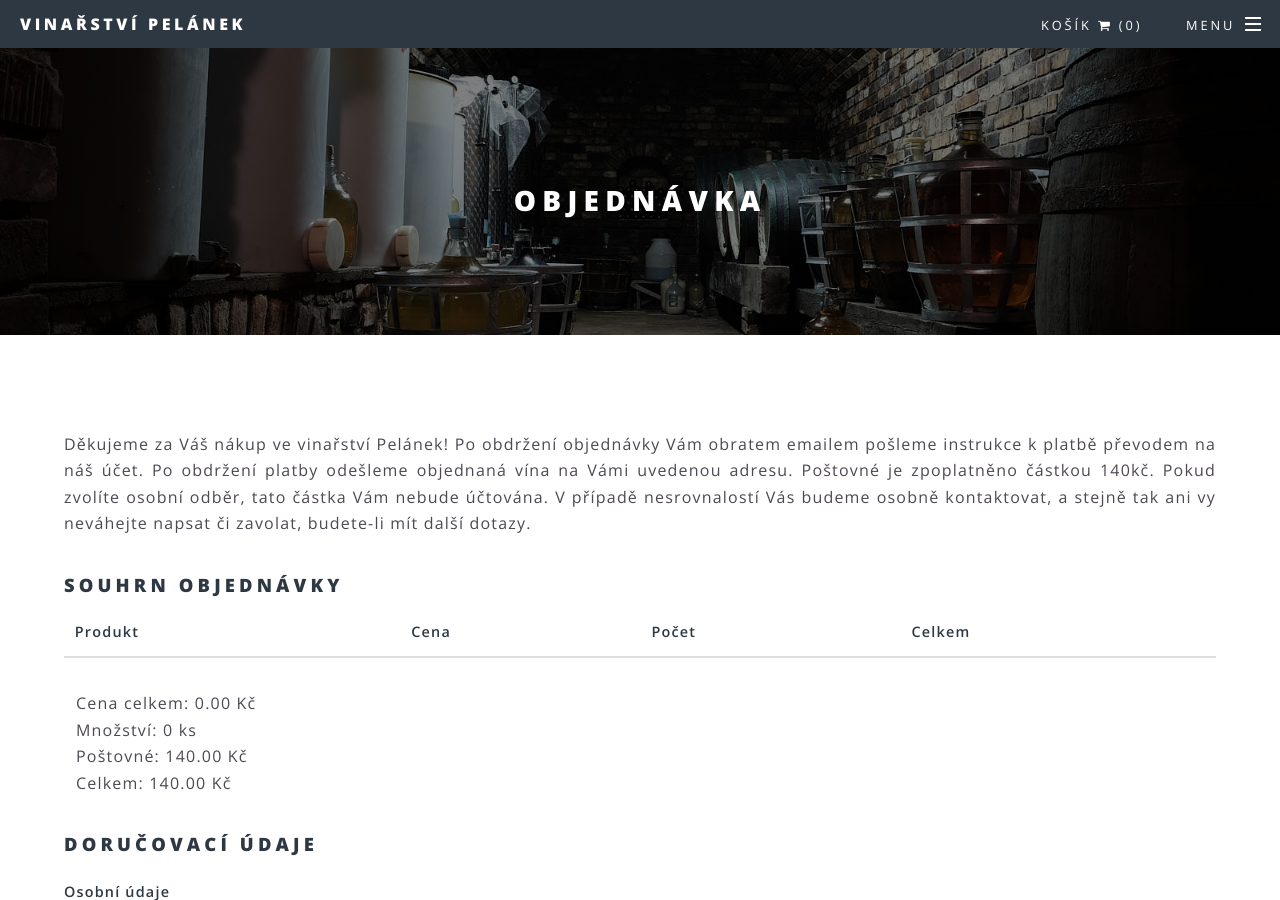
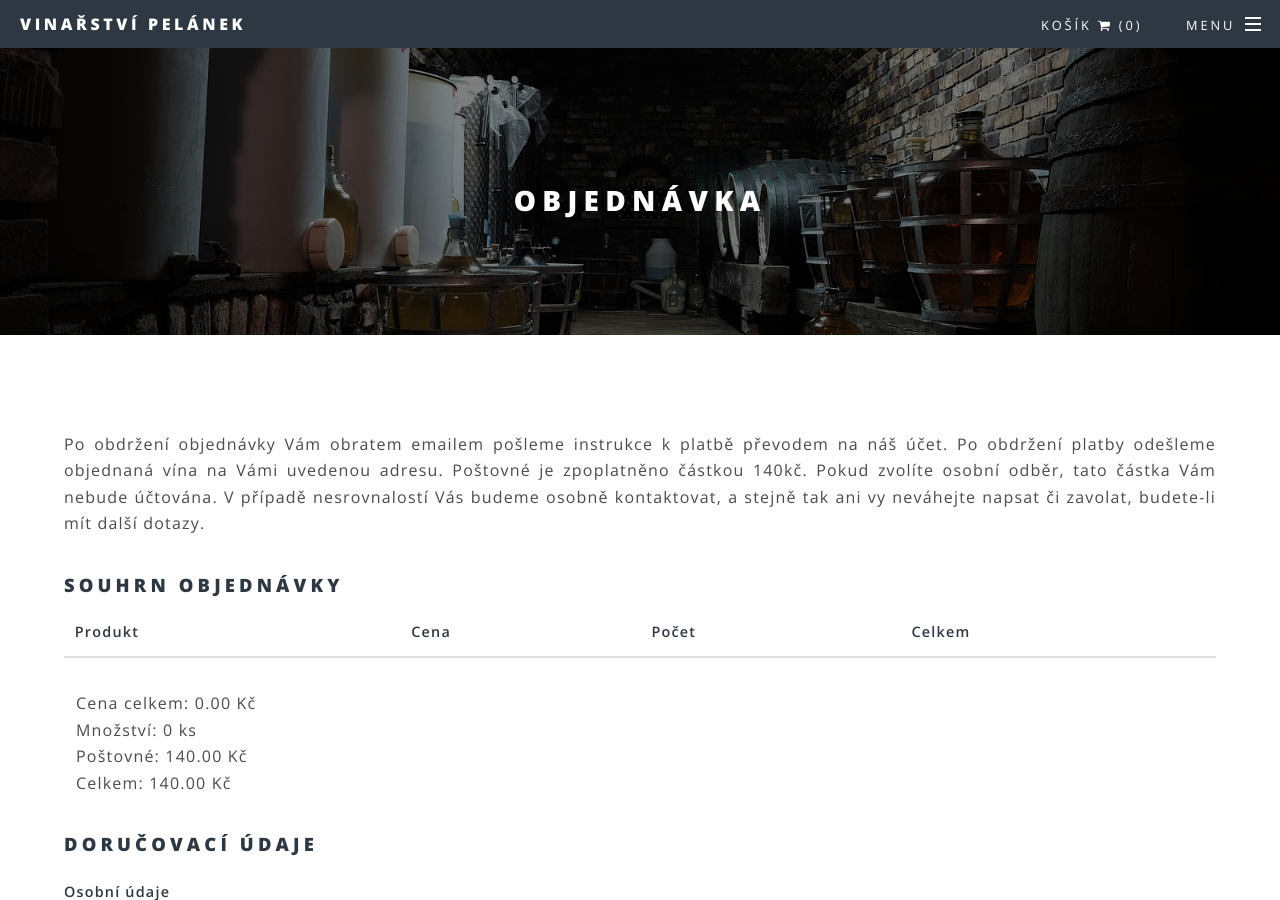
Before and after one commit to luk355/vinarstvi-pelanek, a Jekyll site: the page built from objednavka.html, in a window 1280 px wide and 900 px high. Built offline with Jekyll 4.4.1, drawn with Linux system fonts in a browser that asks for light colours.

Commit message:
objednavka

```diff
--- a/objednavka.html
+++ b/objednavka.html
@@ -7,7 +7,7 @@
 ---
 
 <p class="justify">
-Děkujeme za Váš nákup ve vinařství Pelánek! Po obdržení objednávky Vám obratem emailem pošleme instrukce k platbě převodem na náš účet. Po obdržení platby odešleme objednaná vína na Vámi uvedenou adresu. Poštovné je zpoplatněno částkou 140kč. Pokud zvolíte osobní odběr, tato částka Vám nebude účtována. V případě nesrovnalostí Vás budeme osobně kontaktovat, a stejně tak ani vy neváhejte napsat či zavolat, budete-li mít další dotazy.
+Po obdržení objednávky Vám obratem emailem pošleme instrukce k platbě převodem na náš účet. Po obdržení platby odešleme objednaná vína na Vámi uvedenou adresu. Poštovné je zpoplatněno částkou 140kč. Pokud zvolíte osobní odběr, tato částka Vám nebude účtována. V případě nesrovnalostí Vás budeme osobně kontaktovat, a stejně tak ani vy neváhejte napsat či zavolat, budete-li mít další dotazy.
 </p>
 
 <section>
```
